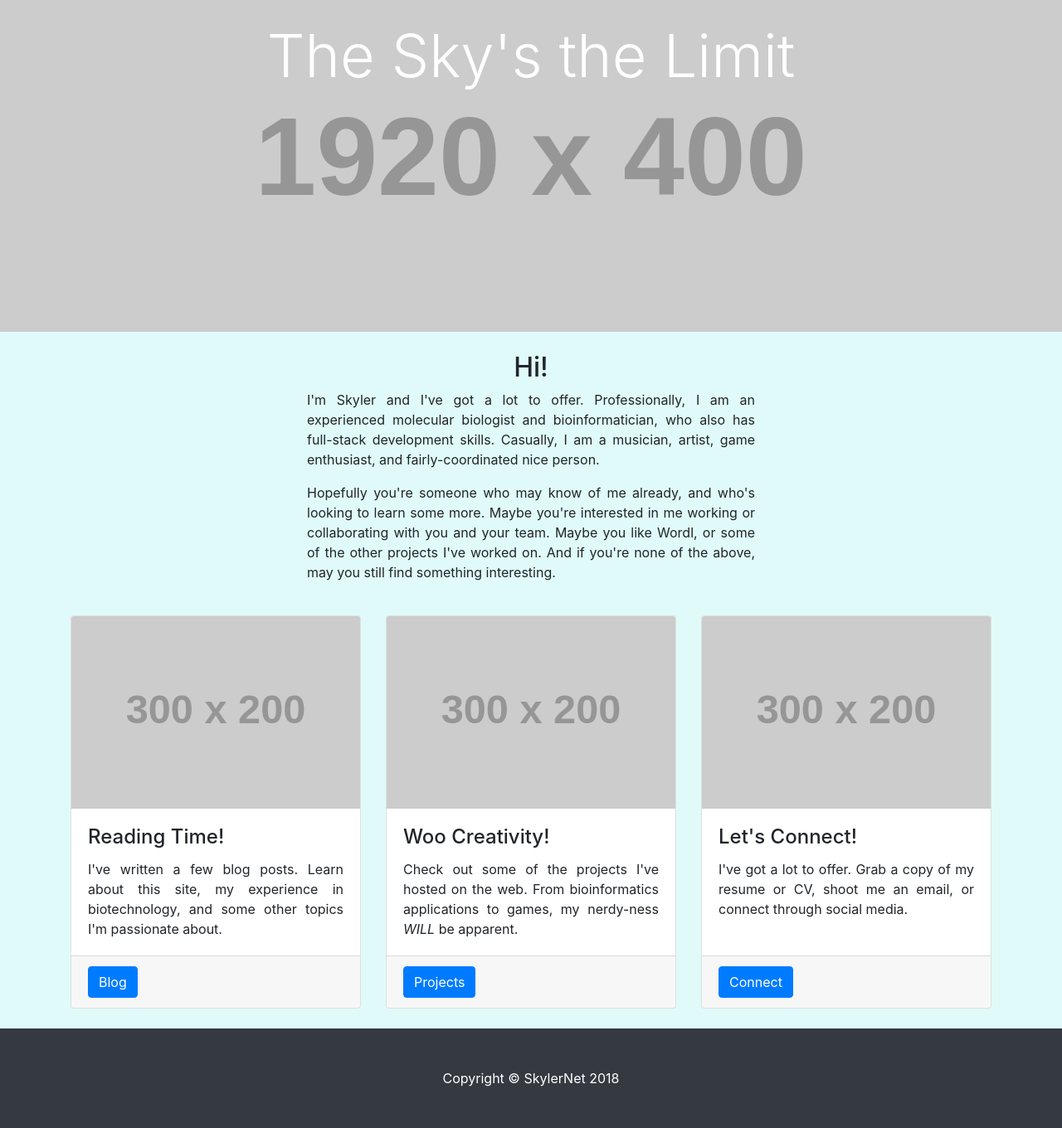
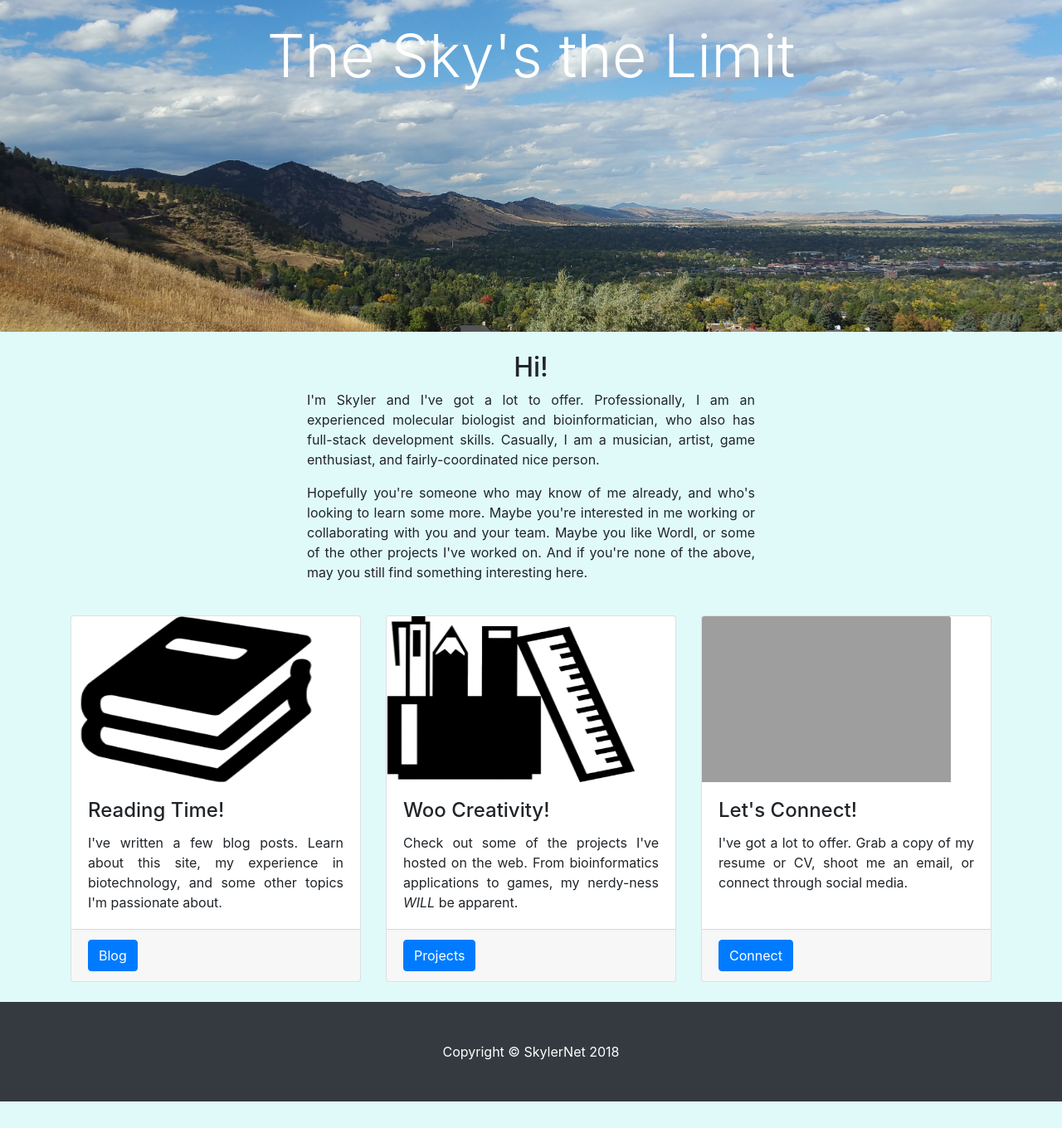
Before and after one commit to skylermishkin/skylernet, a Django app: page / in a window 1280 px wide. Shown: the part 56-1416 px from the top of the page at 83% size. After the commit the page ends 1384 px from the top, so only its background shows below. Run offline with Django 3.2, Linux system fonts and the light colour scheme; grey boxes labelled with a size stand in for pictures from a placeholder-image service; parts of the project's set-up code (start-up, migrations or seed data) failed here and were passed over; some libraries are stand-ins or nearby versions; grey boxes are pictures that could not be loaded.

Commit message:
started messing around with static images for the landing page

```diff
--- a/skylernet/static/skylernet/business-frontpage.css
+++ b/skylernet/static/skylernet/business-frontpage.css
@@ -18,7 +18,7 @@ body {
 .business-header {
   height: 50vh;
   min-height: 300px;
-  background: url('http://placehold.it/1920x400') center center no-repeat scroll;
+  background: url("/static/skylernet/skyline.jpg") center center no-repeat scroll;
   -webkit-background-size: cover;
   -moz-background-size: cover;
   background-size: cover;
--- a/skylernet/templates/skylernet/landing.html
+++ b/skylernet/templates/skylernet/landing.html
@@ -40,7 +40,7 @@ see LICENSE-BLACKROCK.txt for licensing information
       <p class="text-justify">
         Hopefully you're someone who may know of me already, and who's looking to learn some more. Maybe
         you're interested in me working or collaborating with you and your team. Maybe you like Wordl, or some of the
-        other projects I've worked on. And if you're none of the above, may you still find something interesting.
+        other projects I've worked on. And if you're none of the above, may you still find something interesting here.
       </p>
     </div>
     <div class="col-sm-3"></div>
@@ -50,7 +50,7 @@ see LICENSE-BLACKROCK.txt for licensing information
   <div class="row">
     <div class="col-sm-4 my-4">
       <div class="card">
-        <img class="card-img-top" src="http://placehold.it/300x200" alt="">
+        <img class="card-img-top" src="{% static 'skylernet/blog_icon.png' %}" alt="blog icon" style="width:300px;height:200px;" >
         <div class="card-body">
           <h4 class="card-title">Reading Time!</h4>
           <p class="card-text text-justify">I've written a few blog posts. Learn about this site, my experience in biotechnology,
@@ -63,7 +63,7 @@ see LICENSE-BLACKROCK.txt for licensing information
     </div>
     <div class="col-sm-4 my-4">
       <div class="card">
-        <img class="card-img-top" src="http://placehold.it/300x200" alt="">
+        <img class="card-img-top" src="{% static 'skylernet/projects_icon.jpg' %}" alt="projects icon" style="width:300px;height:200px;">
         <div class="card-body">
           <h4 class="card-title">Woo Creativity!</h4>
           <p class="card-text text-justify">Check out some of the projects I've hosted on the web. From bioinformatics applications
@@ -76,7 +76,7 @@ see LICENSE-BLACKROCK.txt for licensing information
     </div>
     <div class="col-sm-4 my-4">
       <div class="card">
-        <img class="card-img-top" src="http://placehold.it/300x200" alt="">
+        <img class="card-img-top" src="{% static 'skylernet/connect_icon.jpg' %}" alt="connect icon" style="width:300px;height:200px;">
         <div class="card-body">
           <h4 class="card-title">Let's Connect!</h4>
           <p class="card-text text-justify">I've got a lot to offer. Grab a copy of my resume or CV, shoot me an email, or connect through social media.</p>
```
Also changed, not shown: skylernet/static/skylernet/blog_icon.png (added), skylernet/static/skylernet/projects_icon.jpg (added), skylernet/static/skylernet/skyline.jpg (added).
